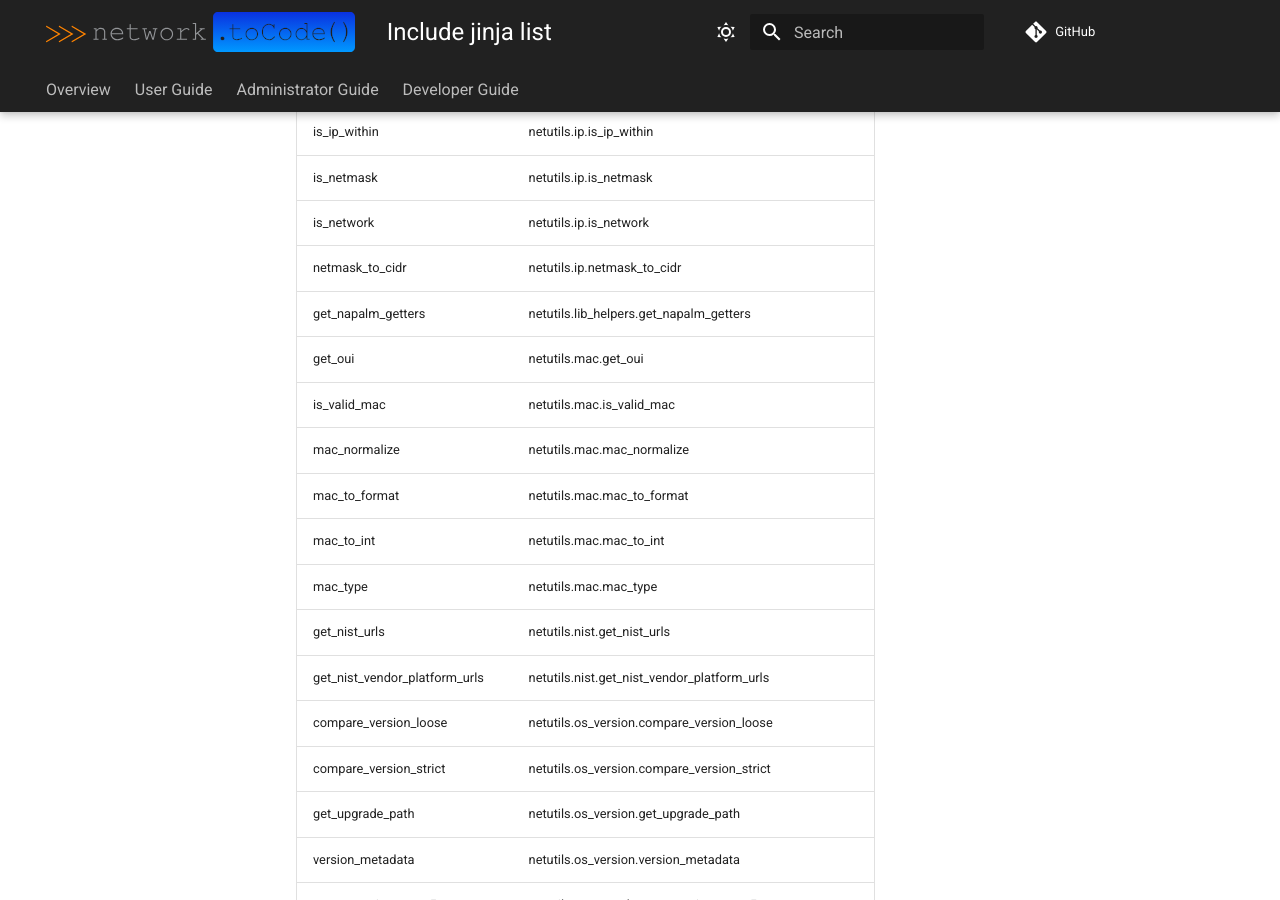
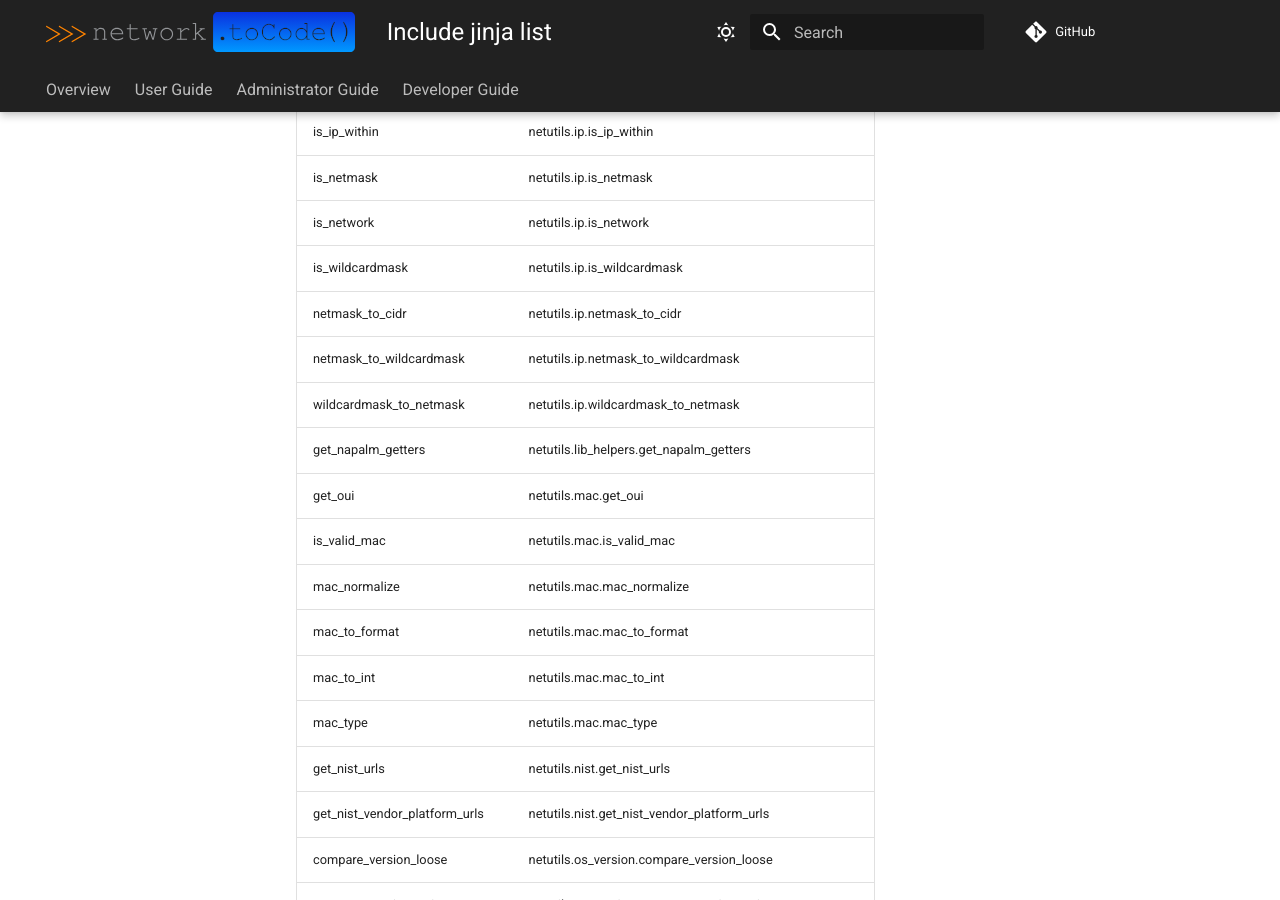
Before and after one commit to networktocode/netutils, an MkDocs documentation site: the page built from docs/user/include_jinja_list.md, in a window 1280 px wide and 900 px high, scrolled down 2408 px. Built offline with MkDocs 1.6.1 and Material for MkDocs 9.7.7, drawn with Linux system fonts in a browser that asks for light colours; comment, search, counter and statistics services are not loaded.

Commit message:
update docs

```diff
--- a/docs/user/include_jinja_list.md
+++ b/docs/user/include_jinja_list.md
@@ -52,7 +52,10 @@
 | is_ip_within | netutils.ip.is_ip_within |
 | is_netmask | netutils.ip.is_netmask |
 | is_network | netutils.ip.is_network |
+| is_wildcardmask | netutils.ip.is_wildcardmask |
 | netmask_to_cidr | netutils.ip.netmask_to_cidr |
+| netmask_to_wildcardmask | netutils.ip.netmask_to_wildcardmask |
+| wildcardmask_to_netmask | netutils.ip.wildcardmask_to_netmask |
 | get_napalm_getters | netutils.lib_helpers.get_napalm_getters |
 | get_oui | netutils.mac.get_oui |
 | is_valid_mac | netutils.mac.is_valid_mac |
```
